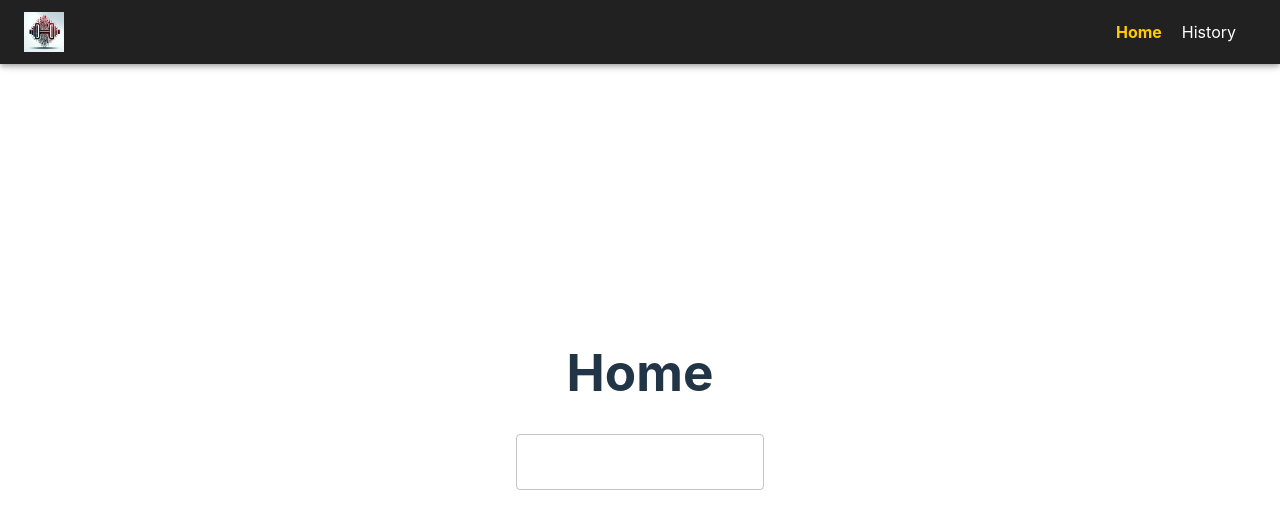
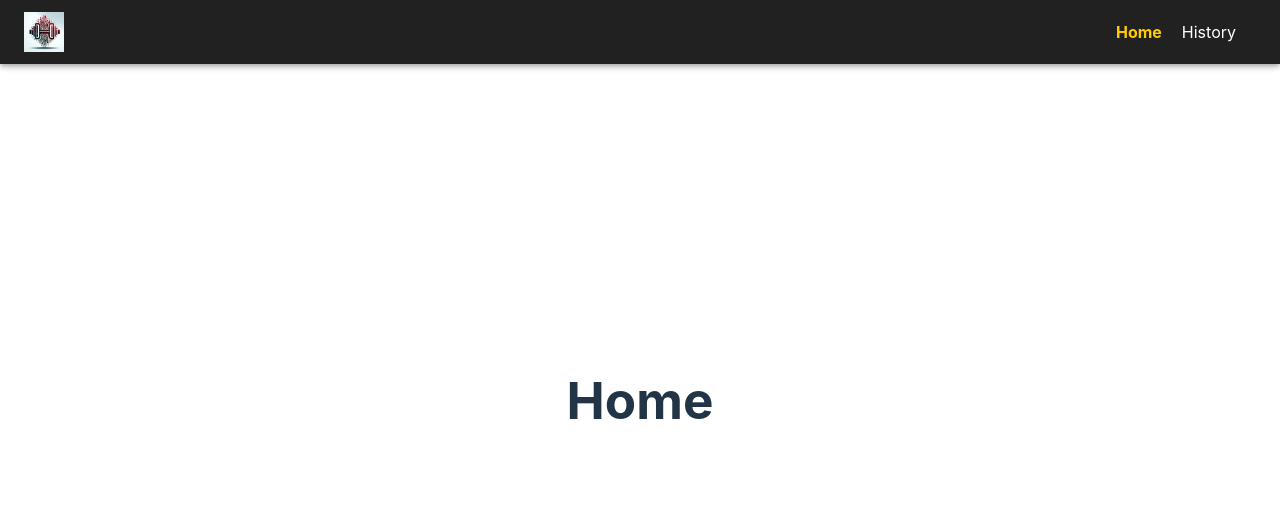
Before and after one commit to lifeoncruzcontrol/Go-Blog, a React (Vite) app in the folder frontend/: page / in a window 1280 px wide. Shown: the top 528 px of the page. Built offline with nearby package versions, Linux system fonts and the light colour scheme.

Commit message:
Removed textfield from App

```diff
--- a/frontend/src/App.tsx
+++ b/frontend/src/App.tsx
@@ -1,6 +1,4 @@
-import { useState } from 'react'
 import Navbar from './components/Navbar';
-import { TextField } from '@mui/material';
 import Home from './pages/Home';
 import History from './pages/History';
 import { BrowserRouter as Router, Routes, Route } from "react-router";
@@ -17,7 +15,6 @@ function App() {
         <Route path="/history" element={<History />} />
       </Routes>
     </Router>
-    <TextField />
     </>
   )
 }
```
